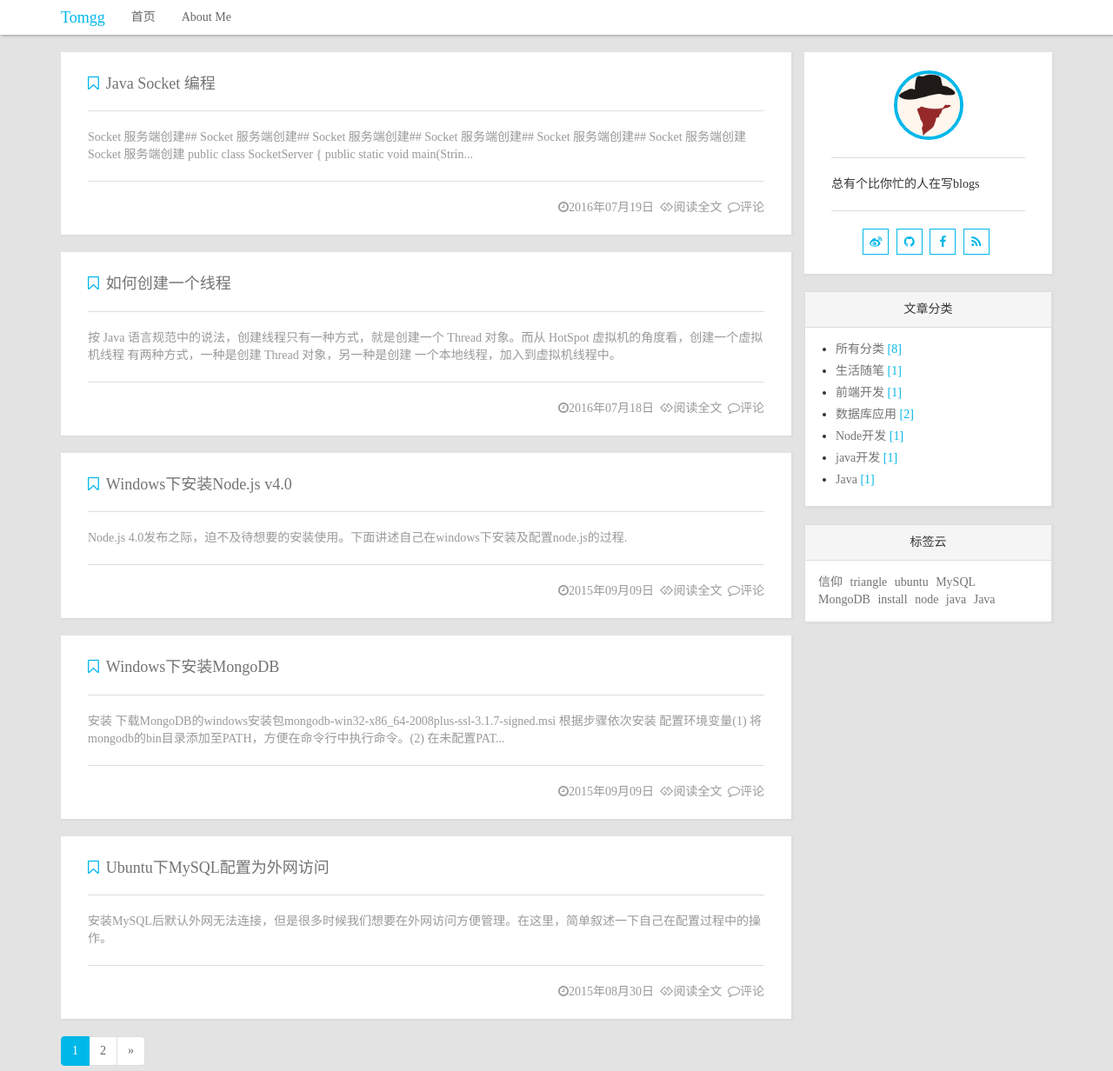
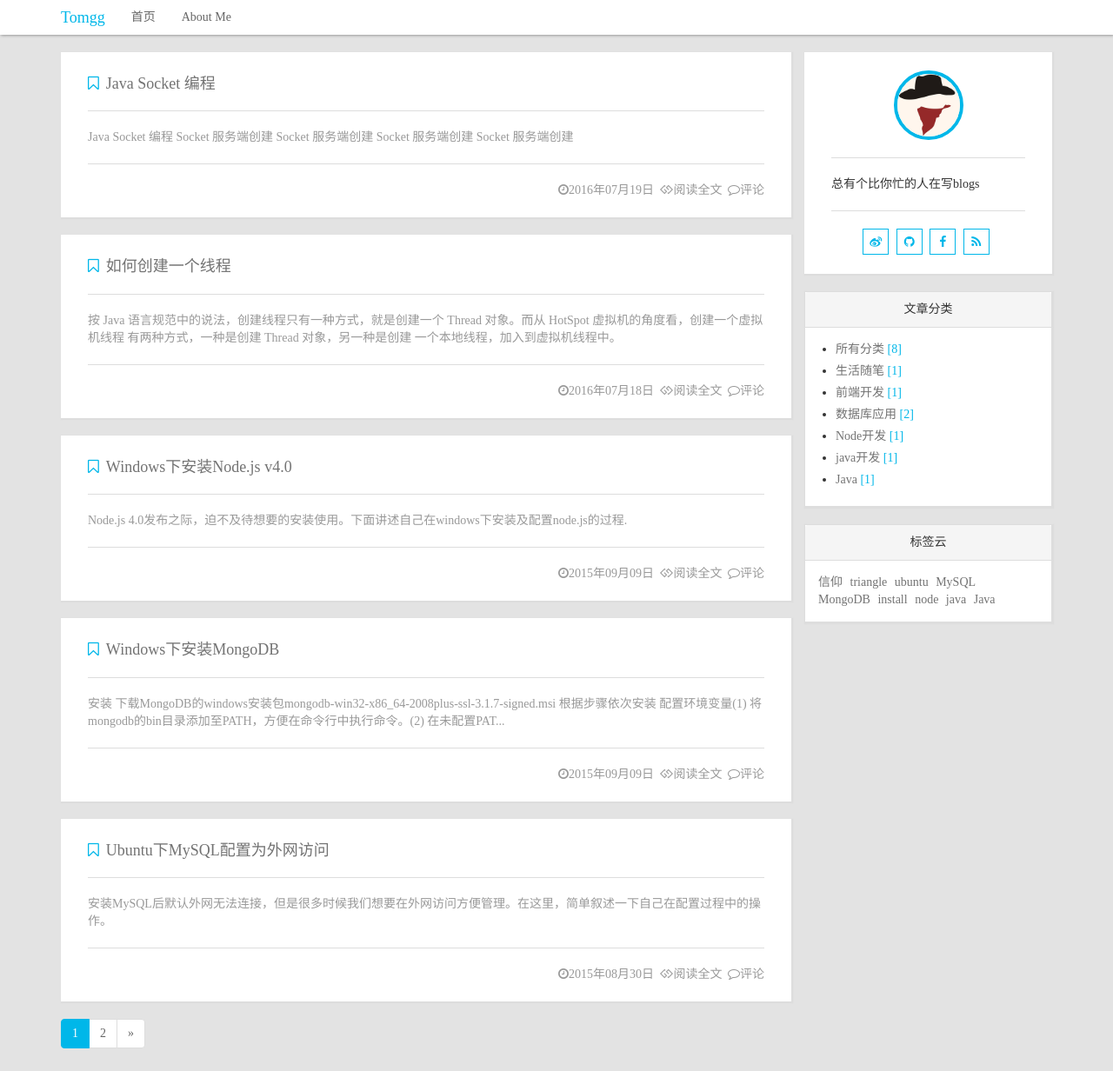
Before and after one commit to tomgg/tomgg.github.io, a Jekyll site: the page built from index.html, in a window 1280 px wide. Shown: the whole page at 87% size. Built offline with Jekyll 4.4.1, drawn with Linux system fonts in a browser that asks for light colours; nearby versions of some CDN libraries; Markdown is read by kramdown in place of the engine named in the settings; the list of posts is cut into pages by our own code; comment, search, counter and statistics services are not loaded; part of the change alters nothing that is shown.

Commit message:
no message

```diff
--- a/_config.yml
+++ b/_config.yml
@@ -1,7 +1,7 @@
-safe: false
-highlighter:  rouge
-excerpt_separator: "\n\n\n"
-paginate: 5
+#safe: false
+#highlighter:  rouge
+#excerpt_separator: "\n\n\n"
+#paginate: 5
 
 
 
@@ -44,8 +44,8 @@ sass:
     style: :compressed
 
 # duoshuo设置
-duoshuo_comments: true
-duoshuo_shortname: tomgg
+#duoshuo_comments: true
+#duoshuo_shortname: tomgg
 
 # 百度统计设置
 # baidu_analysis:
--- a/_posts/2016-07-19-java-socket.md
+++ b/_posts/2016-07-19-java-socket.md
@@ -4,7 +4,7 @@ title: Java Socket 编程
 tags:  [Java]
 categories: [Java]
 author: tomgg
-excerpt: "Java Socket 编程"
+excerpt: "Java Socket 编程  Socket 服务端创建 Socket 服务端创建 Socket 服务端创建 Socket 服务端创建"
 ---
 
 ## Socket 服务端创建## Socket 服务端创建## Socket 服务端创建## Socket 服务端创建## Socket 服务端创建## Socket 服务端创建
```
